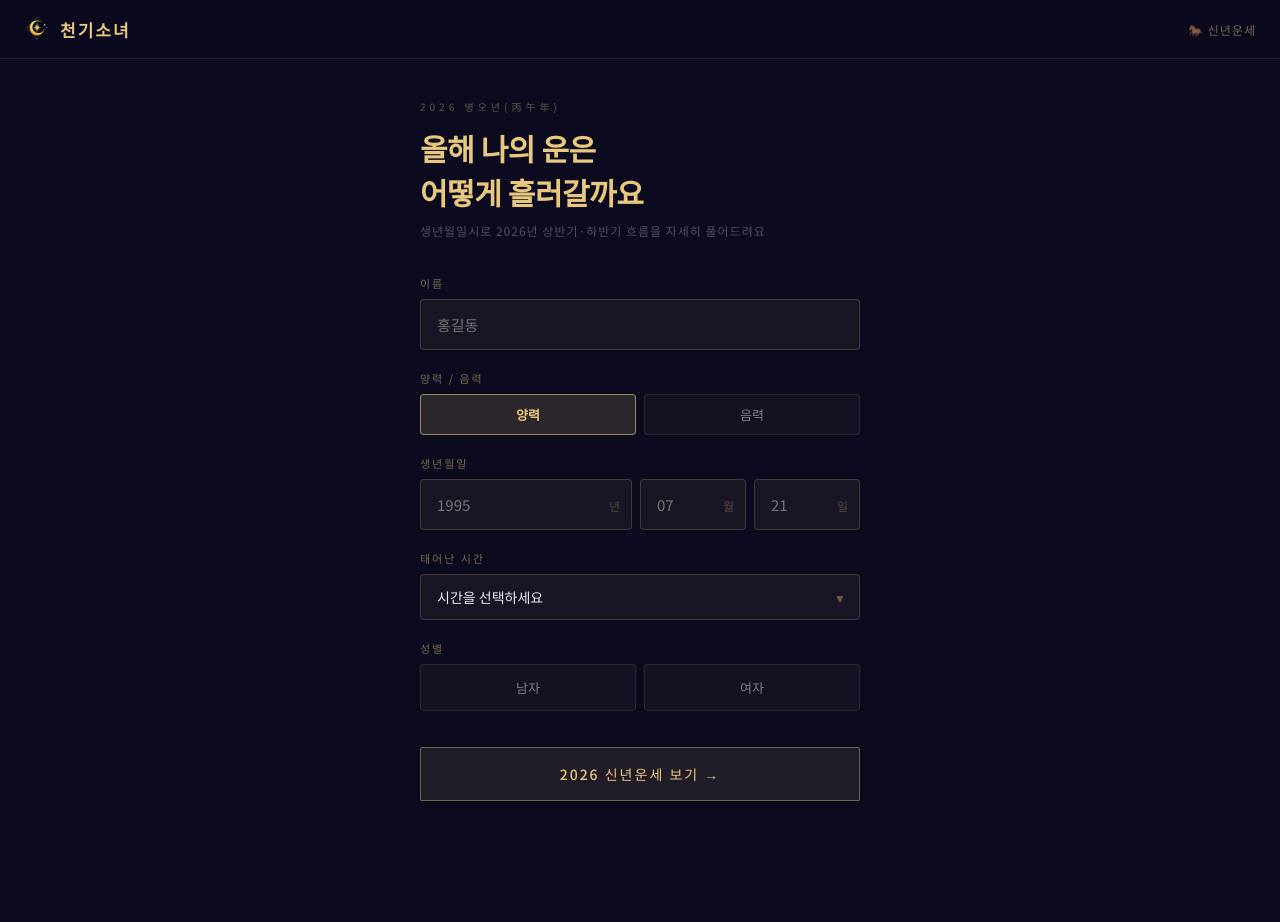
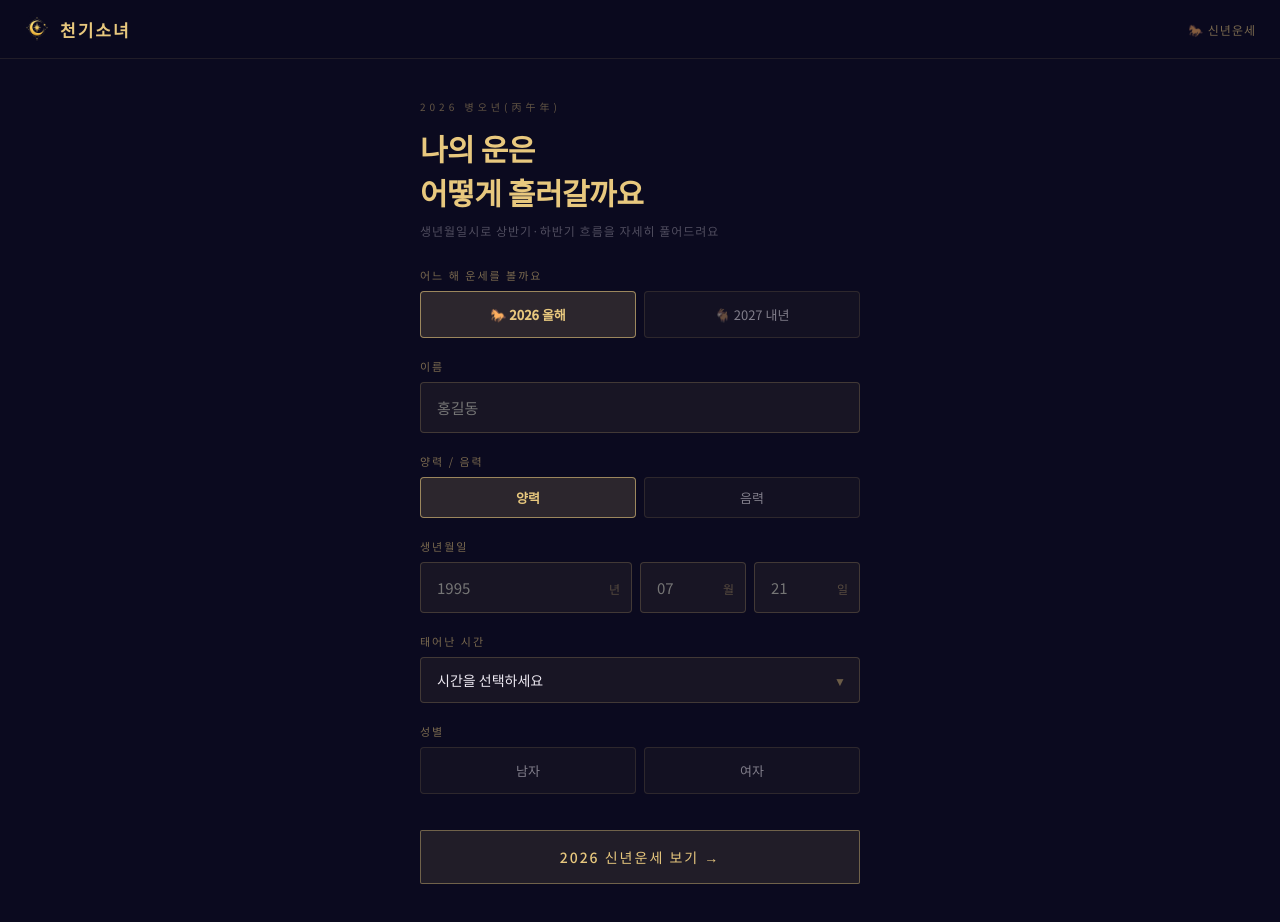
Before and after one commit to jachj83-bot/cheongi-sonyeo, a Next.js app in the folder saju-site/: page /sinnyeon in a window 1280 px wide. Shown: the top 922 px of the page. Before the commit the page ends 881 px from the top, so only its background shows below. Built offline with nearby package versions, Linux system fonts and the light colour scheme.

Commit message:
Add files via upload

```diff
--- a/saju-site/pages/result.js
+++ b/saju-site/pages/result.js
@@ -473,11 +473,11 @@
 
               {/* 유료 CTA */}
               <div style={{background:'#2d0f00',border:'1px solid #8b2e00',borderRadius:'6px',padding:'24px',textAlign:'center',marginBottom:'16px'}}>
-                <div style={{fontFamily:'serif',fontSize:'18px',color:'#e8c97a',marginBottom:'8px'}}>✦ 재물운·연애운·2026년 운세가 궁금하신가요? ✦</div>
+                <div style={{fontFamily:'serif',fontSize:'18px',color:'#e8c97a',marginBottom:'8px'}}>✦ 재물운·연애운·다가올 운세가 궁금하신가요? ✦</div>
                 <p style={{color:'#7a5030',fontSize:'13px',marginBottom:'20px'}}>지금 본 건 일주 성격 분석이에요 · 더 자세한 이야기는 아래에서</p>
                 <div style={{display:'flex',flexDirection:'column',gap:'10px'}}>
                   <button onClick={()=>router.push('/sinnyeon')} style={{background:'#8b2e00',color:'#e8c97a',padding:'14px 24px',border:'1.5px solid #c4712a',borderRadius:'4px',fontSize:'14px',fontWeight:'700',cursor:'pointer',fontFamily:'serif'}}>
-                    2026 신년운세 보기 · ₩9,900
+                    신년운세 보기 (2026·2027) · ₩9,900
                   </button>
                   <button onClick={()=>router.push('/tonghap')} style={{background:'transparent',color:'#c49ae8',padding:'14px 24px',border:'1px solid #3d1560',borderRadius:'4px',fontSize:'14px',cursor:'pointer'}}>
                     사주+타로 통합분석 · ₩24,900
--- a/saju-site/pages/sinnyeon.js
+++ b/saju-site/pages/sinnyeon.js
@@ -18,11 +18,18 @@
   { label: '모름', desc: '시간 불명', value: '모름' },
 ];
 
-const LOADING_MESSAGES = [
-  '천기소녀가 2026년의 기운을 읽고 있어요...',
-  '병오년 세운과 사주를 맞춰보는 중이에요...',
-  '거의 다 왔어요, 조금만 기다려주세요...',
-];
+const YEAR_INFO = {
+  '2026': { label: '2026 병오년(丙午年)', ganji: '병오년(丙午年)', emoji: '🐎', badge: '올해' },
+  '2027': { label: '2027 정미년(丁未年)', ganji: '정미년(丁未年)', emoji: '🐐', badge: '내년' },
+};
+
+function getLoadingMessages(year) {
+  return [
+    `천기소녀가 ${year}년의 기운을 읽고 있어요...`,
+    `${YEAR_INFO[year].ganji} 세운과 사주를 맞춰보는 중이에요...`,
+    '거의 다 왔어요, 조금만 기다려주세요...',
+  ];
+}
 
 const PRICE = 9900;
 
@@ -34,6 +41,7 @@
 export default function Sinnyeon() {
   const router = useRouter();
   const [step, setStep] = useState('input');
+  const [forecastYear, setForecastYear] = useState('2026');
   const [form, setForm] = useState({ name: '', year: '', month: '', day: '', hour: '', gender: '', calendar: '양력' });
   const [result, setResult] = useState('');
   const [preview, setPreview] = useState('');
@@ -50,10 +58,10 @@
   useEffect(() => {
     if (!loading) { setLoadingMsgIdx(0); return; }
     const timer = setInterval(() => {
-      setLoadingMsgIdx(i => Math.min(i + 1, LOADING_MESSAGES.length - 1));
+      setLoadingMsgIdx(i => Math.min(i + 1, getLoadingMessages(forecastYear).length - 1));
     }, 3000);
     return () => clearInterval(timer);
-  }, [loading]);
+  }, [loading, forecastYear]);
 
   // 결제창에서 돌아왔을 때 (returnurl에 orderId가 붙어서 돌아옴) 결제 확인 폴링
   useEffect(() => {
@@ -74,7 +82,11 @@
         if (data.paid && data.stash) {
           setResult(data.stash.full || '');
           setLocked(false);
-          if (data.stash.meta) setForm(f => ({ ...f, ...data.stash.meta }));
+          if (data.stash.meta) {
+            const { forecastYear: fy, ...rest } = data.stash.meta;
+            setForm(f => ({ ...f, ...rest }));
+            if (fy) setForecastYear(fy);
+          }
           setRestoring(false);
           return;
         }
@@ -107,7 +119,7 @@
       const res = await fetch('/api/saju', {
         method: 'POST',
         headers: { 'Content-Type': 'application/json' },
-        body: JSON.stringify({ type: 'sinnyeon', ...form, orderId: oid })
+        body: JSON.stringify({ type: 'sinnyeon', ...form, forecastYear, orderId: oid })
       });
       const data = await res.json();
       if (data.locked) {
@@ -137,7 +149,7 @@
         headers: { 'Content-Type': 'application/json' },
         body: JSON.stringify({
           orderId,
-          goodname: '2026 신년운세 전체보기',
+          goodname: `${forecastYear} 신년운세 전체보기`,
           price: PRICE,
           recvphone: phoneDigits,
           returnPath: `/sinnyeon?orderId=${orderId}`,
@@ -159,7 +171,7 @@
   return (
     <>
       <Head>
-        <title>2026 신년운세 — 천기소녀</title>
+        <title>{forecastYear} 신년운세 — 천기소녀</title>
         <meta name="viewport" content="width=device-width, initial-scale=1, maximum-scale=1" />
         <link href="https://fonts.googleapis.com/css2?family=Cormorant+Garamond:wght@300;400;600;700&family=Noto+Serif+KR:wght@300;400;700&family=Noto+Sans+KR:wght@300;400;500&display=swap" rel="stylesheet" />
         <style>{`
@@ -175,15 +187,26 @@
           <img src="/logo_symbol.png" alt="천기소녀" style={{width:'26px',height:'26px',objectFit:'contain'}} />
           <div style={{fontFamily:"'Cormorant Garamond', 'Noto Serif KR', serif",fontSize:'17px',color:'#E8C87E',fontWeight:'600',letterSpacing:'2px'}}>천기소녀</div>
         </a>
-        <div style={{fontSize:'12px',color:'rgba(232,200,126,0.5)',letterSpacing:'1px'}}>🐎 신년운세</div>
+        <div style={{fontSize:'12px',color:'rgba(232,200,126,0.5)',letterSpacing:'1px'}}>{YEAR_INFO[forecastYear].emoji} 신년운세</div>
       </div>
 
       {step === 'input' && (
         <div style={{minHeight:'100vh',background:'#0B0A1F'}}>
           <div style={{maxWidth:'480px',margin:'0 auto',padding:'40px 20px 80px'}}>
-            <div style={{fontSize:'10px',letterSpacing:'4px',color:'rgba(232,200,126,0.4)',marginBottom:'12px'}}>2026 병오년(丙午年)</div>
-            <h2 style={{fontFamily:"'Cormorant Garamond', 'Noto Serif KR', serif",fontSize:'30px',fontWeight:'600',marginBottom:'8px',color:'#E8C87E',letterSpacing:'-0.5px'}}>올해 나의 운은<br/>어떻게 흘러갈까요</h2>
-            <p style={{fontSize:'12px',color:'rgba(237,233,242,0.3)',marginBottom:'36px',letterSpacing:'1px'}}>생년월일시로 2026년 상반기·하반기 흐름을 자세히 풀어드려요</p>
+            <div style={{fontSize:'10px',letterSpacing:'4px',color:'rgba(232,200,126,0.4)',marginBottom:'12px'}}>{YEAR_INFO[forecastYear].label}</div>
+            <h2 style={{fontFamily:"'Cormorant Garamond', 'Noto Serif KR', serif",fontSize:'30px',fontWeight:'600',marginBottom:'8px',color:'#E8C87E',letterSpacing:'-0.5px'}}>나의 운은<br/>어떻게 흘러갈까요</h2>
+            <p style={{fontSize:'12px',color:'rgba(237,233,242,0.3)',marginBottom:'28px',letterSpacing:'1px'}}>생년월일시로 상반기·하반기 흐름을 자세히 풀어드려요</p>
+
+            <div style={{marginBottom:'20px'}}>
+              <label style={S.label}>어느 해 운세를 볼까요</label>
+              <div style={{display:'grid',gridTemplateColumns:'1fr 1fr',gap:'8px'}}>
+                {['2026','2027'].map(y=>(
+                  <button key={y} onClick={()=>setForecastYear(y)} style={{...S.selectBtn(forecastYear===y),padding:'13px 6px'}}>
+                    {YEAR_INFO[y].emoji} {y} {YEAR_INFO[y].badge}
+                  </button>
+                ))}
+              </div>
+            </div>
 
             <div style={{marginBottom:'20px'}}>
               <label style={S.label}>이름</label>
@@ -238,7 +261,7 @@
             {error && <p style={{color:'#ff6b6b',fontSize:'13px',marginBottom:'16px',padding:'10px 14px',background:'rgba(255,107,107,0.08)',borderRadius:'4px'}}>⚠️ {error}</p>}
 
             <button onClick={handleSubmit} style={{width:'100%',background:'rgba(232,200,126,0.1)',color:'#E8C87E',padding:'16px',border:'1px solid rgba(232,200,126,0.4)',borderRadius:'2px',fontSize:'14px',fontWeight:'500',cursor:'pointer',letterSpacing:'2px',fontFamily:'inherit'}}>
-              2026 신년운세 보기 →
+              {forecastYear} 신년운세 보기 →
             </button>
           </div>
         </div>
@@ -248,14 +271,14 @@
         <div style={{minHeight:'100vh',background:'#0B0A1F'}}>
           <div style={{maxWidth:'600px',margin:'0 auto',padding:'32px 20px 80px'}}>
             <div style={{background:'rgba(232,200,126,0.05)',border:'1px solid rgba(232,200,126,0.15)',borderRadius:'4px',padding:'20px',marginBottom:'20px'}}>
-              <h2 style={{fontFamily:"'Cormorant Garamond', serif",fontSize:'20px',color:'#E8C87E',marginBottom:'4px'}}>{form.name || '의뢰인'}님의 2026 신년운세</h2>
-              <p style={{color:'rgba(237,233,242,0.4)',fontSize:'13px'}}>병오년(丙午年) · {form.year}년 {form.month}월 {form.day}일생</p>
+              <h2 style={{fontFamily:"'Cormorant Garamond', serif",fontSize:'20px',color:'#E8C87E',marginBottom:'4px'}}>{form.name || '의뢰인'}님의 {forecastYear} 신년운세</h2>
+              <p style={{color:'rgba(237,233,242,0.4)',fontSize:'13px'}}>{YEAR_INFO[forecastYear].ganji} · {form.year}년 {form.month}월 {form.day}일생</p>
             </div>
 
             {(loading || restoring) ? (
               <div style={{textAlign:'center',padding:'60px 0'}}>
-                <div style={{fontSize:'44px',marginBottom:'20px'}}>🐎</div>
-                <p style={{fontSize:'15px',color:'rgba(232,200,126,0.6)'}}>{restoring ? '결제를 확인하고 있어요...' : LOADING_MESSAGES[loadingMsgIdx]}</p>
+                <div style={{fontSize:'44px',marginBottom:'20px'}}>{YEAR_INFO[forecastYear].emoji}</div>
+                <p style={{fontSize:'15px',color:'rgba(232,200,126,0.6)'}}>{restoring ? '결제를 확인하고 있어요...' : getLoadingMessages(forecastYear)[loadingMsgIdx]}</p>
               </div>
             ) : locked ? (
               <>
--- a/saju-site/pages/tonghap.js
+++ b/saju-site/pages/tonghap.js
@@ -349,7 +349,7 @@
                 <div style={{position:'relative',background:'linear-gradient(180deg,rgba(11,10,31,0) 0%,rgba(11,10,31,0.97) 60%)',height:'80px',marginTop:'-80px',marginBottom:'8px',pointerEvents:'none'}} />
 
                 <div style={{background:'rgba(196,154,232,0.06)',border:'1px solid rgba(196,154,232,0.35)',borderRadius:'6px',padding:'24px',marginBottom:'20px',textAlign:'center'}}>
-                  <div style={{fontFamily:"'Cormorant Garamond', serif",fontSize:'17px',color:'#c49ae8',marginBottom:'6px'}}>뽑힌 카드가 말하는 것부터 재물·연애·2026년 흐름까지</div>
+                  <div style={{fontFamily:"'Cormorant Garamond', serif",fontSize:'17px',color:'#c49ae8',marginBottom:'6px'}}>뽑힌 카드가 말하는 것부터 재물·연애·앞으로의 흐름까지</div>
                   <div style={{fontSize:'12px',color:'rgba(237,233,242,0.4)',marginBottom:'18px'}}>나머지 내용은 결제 후 바로 확인하실 수 있어요</div>
 
                   <input
```
